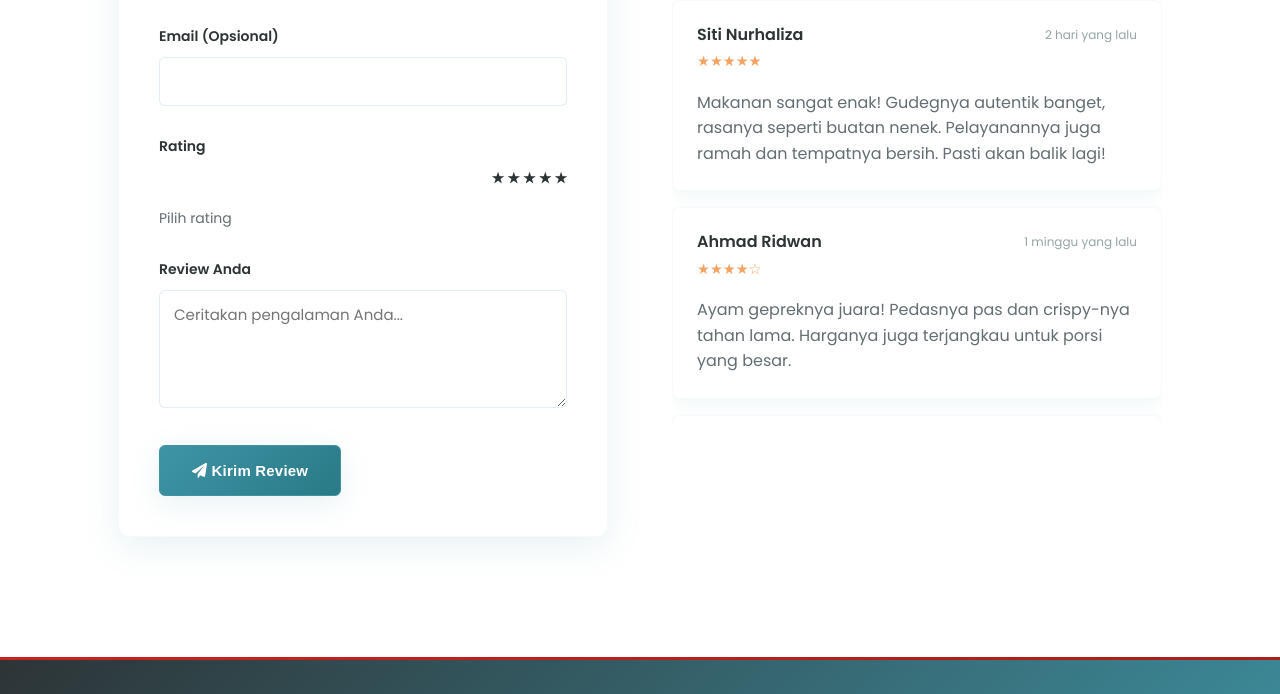
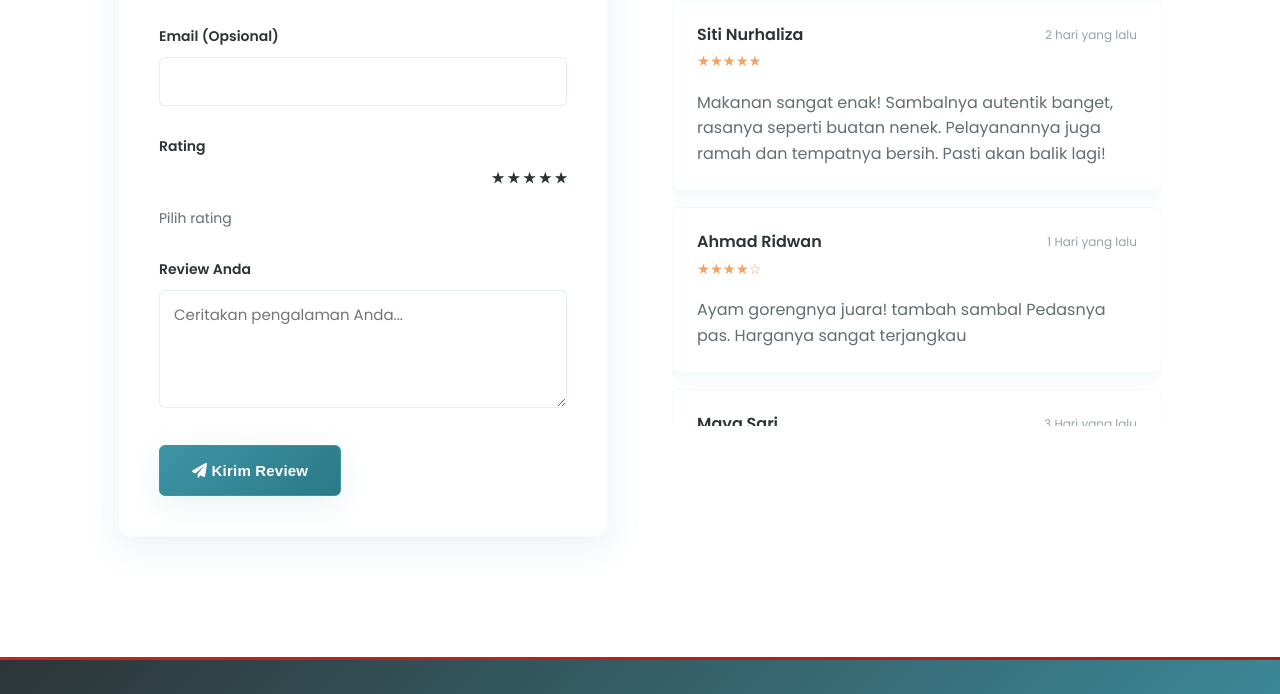
Before and after one commit to yonatanyl/warung-nasi-cianjur, a website: page index.html in a window 1280 px wide. Shown: the part 6316-7010 px from the top of the page. Drawn offline with Linux system fonts and the light colour scheme.

Commit message:
Perubahan

```diff
--- a/index.html
+++ b/index.html
@@ -627,7 +627,7 @@
                                     <i class="fas fa-trash"></i>
                                 </button>
                             </div>
-                            <p class="review-text">Makanan sangat enak! Gudegnya autentik banget, rasanya seperti buatan nenek. Pelayanannya juga ramah dan tempatnya bersih. Pasti akan balik lagi!</p>
+                            <p class="review-text">Makanan sangat enak! Sambalnya autentik banget, rasanya seperti buatan nenek. Pelayanannya juga ramah dan tempatnya bersih. Pasti akan balik lagi!</p>
                         </div>
 
                         <div class="review-item">
@@ -636,12 +636,12 @@
                                     <h4>Ahmad Ridwan</h4>
                                     <div class="review-rating">★★★★☆</div>
                                 </div>
-                                <div class="review-date">1 minggu yang lalu</div>
+                                <div class="review-date">1 Hari yang lalu</div>
                                 <button class="delete-review-btn" data-review="2" style="display: none;">
                                     <i class="fas fa-trash"></i>
                                 </button>
                             </div>
-                            <p class="review-text">Ayam gepreknya juara! Pedasnya pas dan crispy-nya tahan lama. Harganya juga terjangkau untuk porsi yang besar.</p>
+                            <p class="review-text">Ayam gorengnya juara! tambah sambal Pedasnya pas. Harganya sangat terjangkau</p>
                         </div>
 
                         <div class="review-item">
@@ -650,12 +650,12 @@
                                     <h4>Maya Sari</h4>
                                     <div class="review-rating">★★★★★</div>
                                 </div>
-                                <div class="review-date">2 minggu yang lalu</div>
+                                <div class="review-date">3 Hari yang lalu</div>
                                 <button class="delete-review-btn" data-review="3" style="display: none;">
                                     <i class="fas fa-trash"></i>
                                 </button>
                             </div>
-                            <p class="review-text">Warung favorit keluarga! Sayur asemnya segar dan bumbu-bumbunya meresap sempurna. Anak-anak juga suka es cendolnya.</p>
+                            <p class="review-text">Warung favorit keluarga! Sayurnya segar dan bumbu-bumbunya meresap sempurna. Anak-anak juga suka.</p>
                         </div>
                     </div>
 
```
